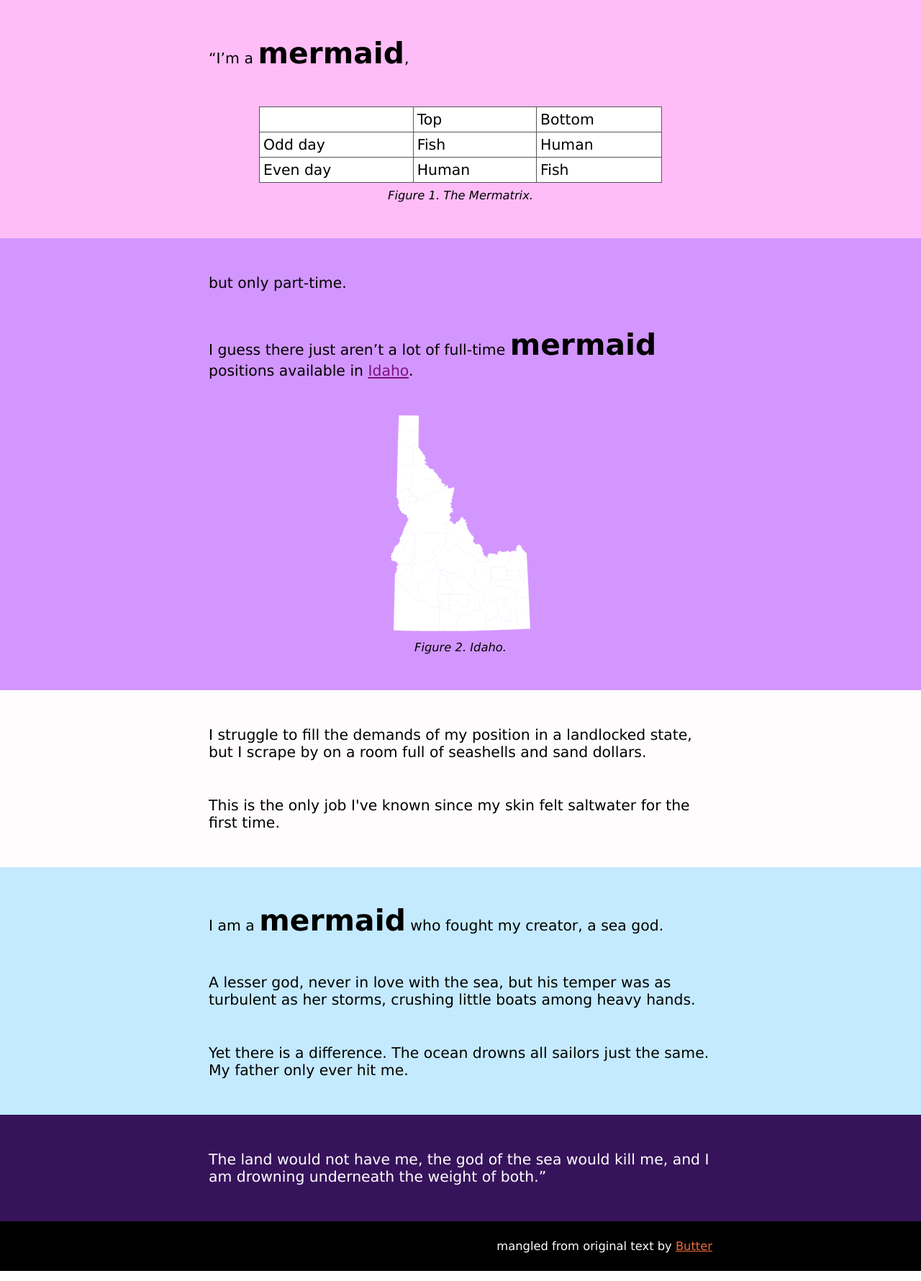
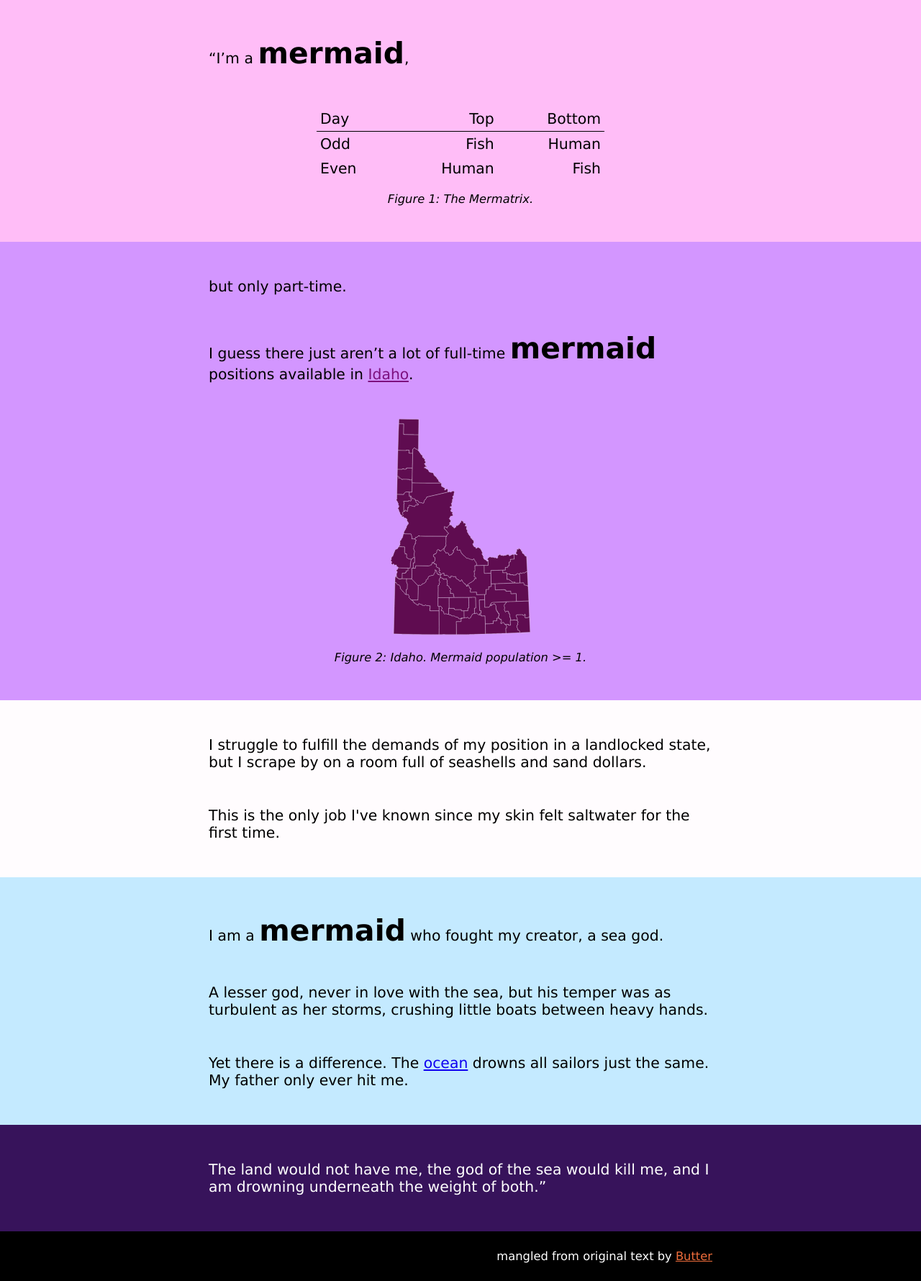
Before and after one commit to redsummernight/redsummernight.github.io, a Jekyll site: the page built from mermaid/index.html, in a window 1280 px wide. Shown: the whole page at 72% size. Built offline with Jekyll 4.4.1, drawn with Linux system fonts in a browser that asks for light colours; some web fonts are replaced.

Commit message:
Style table, fix figure.wide, add links

```diff
--- a/mermaid/index.html
+++ b/mermaid/index.html
@@ -5,28 +5,29 @@ stylesheets: [style, CSS_DIR/fonts/HorrorScribbles/stylesheet]
 credits: |
  - [The Part-Time Mermaid](http://adoenamedjane.tumblr.com/post/107474911867/the-part-time-mermaid), Butter
  - [Pastel Goth](http://www.colourlovers.com/palette/2156125/Pastel_Goth)
+ - [Galaxy Lights](http://www.colourlovers.com/palette/3394001/Galaxy_Lights)
 ---
 <section class="intro">
 	<p>&ldquo;I’m a <strong>mermaid</strong>,</p>
 	<figure class="inner">
 		<table>
 			<tr>
-				<td></td>
-				<td>Top</td>
-				<td>Bottom</td>
+				<th>Day</th>
+				<th>Top</th>
+				<th>Bottom</th>
 			</tr>
 			<tr>
-				<td>Odd day</td>
+				<td>Odd</td>
 				<td>Fish</td>
 				<td>Human</td>
 			</tr>
 			<tr>
-				<td>Even day</td>
+				<td>Even</td>
 				<td>Human</td>
 				<td>Fish</td>
 			</tr>
 		</table>
-		<figcaption>Figure 1. The Mermatrix.</figcaption>
+		<figcaption>Figure 1: The Mermatrix.</figcaption>
 	</figure>
 </section>
 <section class="location">
@@ -35,16 +36,12 @@ credits: |
 	<figure class="wide">
 		<!--//upload.wikimedia.org/wikipedia/commons/6/69/Blank_Map_of_Idaho.svg-->
 		<img height="300" alt="Blank Map of Idaho" src="idaho.svg" />
-		<figcaption>Figure 2. Idaho.</figcaption>
+		<figcaption>Figure 2: Idaho. Mermaid population >= 1.</figcaption>
 	</figure>
-<!--
-	http://stackoverflow.com/questions/9927640/styling-native-tooltip-from-title-tooltip-text
-	mermaid known population: 1 (on the map)
--->
 </section>
 <section class="seashell">
 	<p>
-		I struggle to fill the demands of my position in a landlocked state,
+		I struggle to fulfill the demands of my position in a landlocked state,
 		but I scrape by on a room full of seashells and sand dollars.
 	</p>
 	<p>
@@ -57,10 +54,10 @@ credits: |
 	</p>
 	<p>
 		A lesser god, never in love with the sea, but his temper was as turbulent as her storms,
-		crushing little boats among heavy hands.
+		crushing little boats between heavy hands.
 	</p>
 	<p>
-		Yet there is a difference. The ocean drowns all sailors just the same. My father only ever hit me.
+		Yet there is a difference. The <a href="{{ site.baseurl }}/ocean/">ocean</a> drowns all sailors just the same. My father only ever hit me.
 	</p>
 </section>
 <section class="outro">
--- a/mermaid/style.scss
+++ b/mermaid/style.scss
@@ -4,10 +4,16 @@
 
 body {
 	font-size: 1.7em;
+	background: black;
 }
 
 section {
 	padding: 25px 0;
+}
+
+strong {
+	font-family: 'HorrorScribbles', verdana, arial, sans-serif;
+	font-size: 2em;
 }
 
 p, figure {
@@ -17,13 +23,10 @@ p, figure {
 	padding: 25px;
 }
 
-strong {
-	font-family: 'HorrorScribbles', verdana, arial, sans-serif;
-	font-size: 2em;
-}
-
 figure.wide {
 	width: 100%;
+	max-width: none;
+	padding: 25px 0;
 	text-align: center;
 }
 
@@ -31,19 +34,26 @@ figcaption {
 	font-size: 80%;
 	font-style: italic;
 	text-align: center;
-	margin-top: 0.5em;
+	margin-top: 1em;
 }
 
 table {
-	border-collapse: collapse;
-	background-color: white;
-	width: 80%;
+	width: 400px;
 	margin: 0 auto;
 }
 
-td {
+td, th {
 	padding: 5px;
-	border: 1px solid #555;
+	text-align: right;
+}
+
+th {
+	border-bottom: 1px solid black;
+	font-weight: normal;
+}
+
+th:first-child, td:first-child {
+	text-align: left;
 }
 
 footer {
```
Also changed, not shown: mermaid/idaho.svg.
